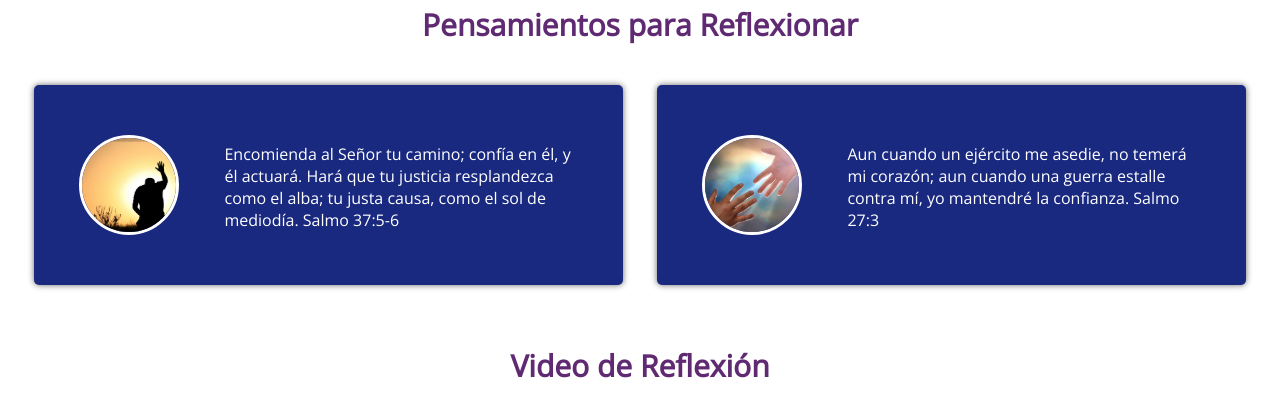
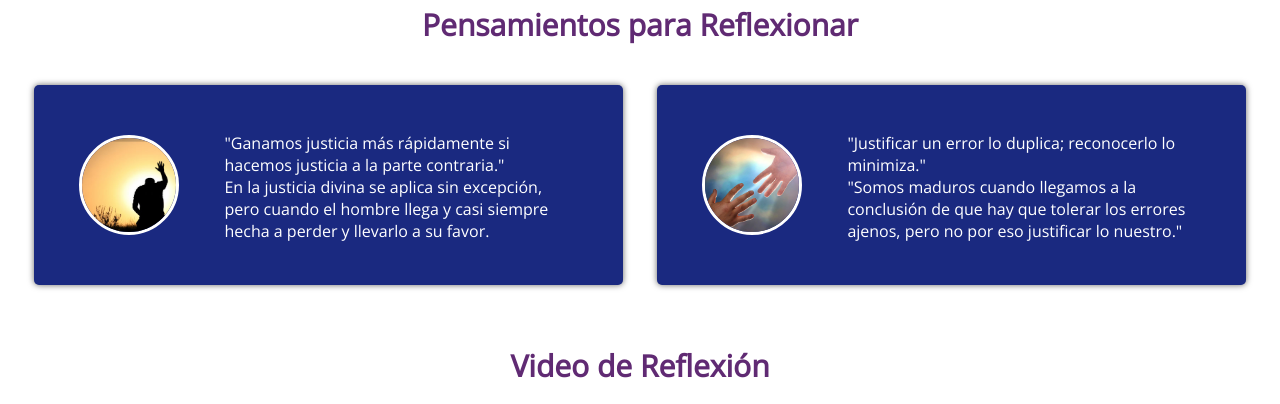
Before and after one commit to BartoloLacan/etica, a website: page justicia.html in a window 1280 px wide. Shown: the part 1620-2024 px from the top of the page. Drawn offline with nearby package versions, Linux system fonts and the light colour scheme.

Commit message:
motivar.html

```diff
--- a/justicia.html
+++ b/justicia.html
@@ -97,20 +97,19 @@
                 <div class="tarjeta">
                     <img src="IMG/test.png" alt="">
                     <div class="contentexto">
-                        <p>Encomienda al Señor tu camino;
-                            confía en él, y él actuará.
-                            Hará que tu justicia resplandezca como el alba;
-                            tu justa causa, como el sol de mediodía. Salmo 37:5-6
+                        <p>"Ganamos justicia más rápidamente si hacemos justicia a la parte contraria."  <br>
+                            En la justicia divina se aplica sin excepción, pero cuando el hombre llega y casi
+                             siempre hecha a perder y llevarlo a su favor.
                         </p>
                     </div>
                 </div>
                 <div class="tarjeta">
                     <img src="IMG/mano.jpg" alt="">
                     <div class="contentexto">
-                        <p>Aun cuando un ejército me asedie,
-                            no temerá mi corazón;
-                            aun cuando una guerra estalle contra mí,
-                            yo mantendré la confianza. Salmo 27:3
+                        <p>"Justificar un error lo duplica; reconocerlo lo minimiza." <br>
+                            "Somos maduros cuando llegamos a la conclusión de que hay que tolerar
+                            los errores ajenos, pero no por eso justificar lo nuestro."
+
                         </p>
                     </div>
                 </div>
```
Also changed, not shown: motivar.html (+5 -8 lines).
